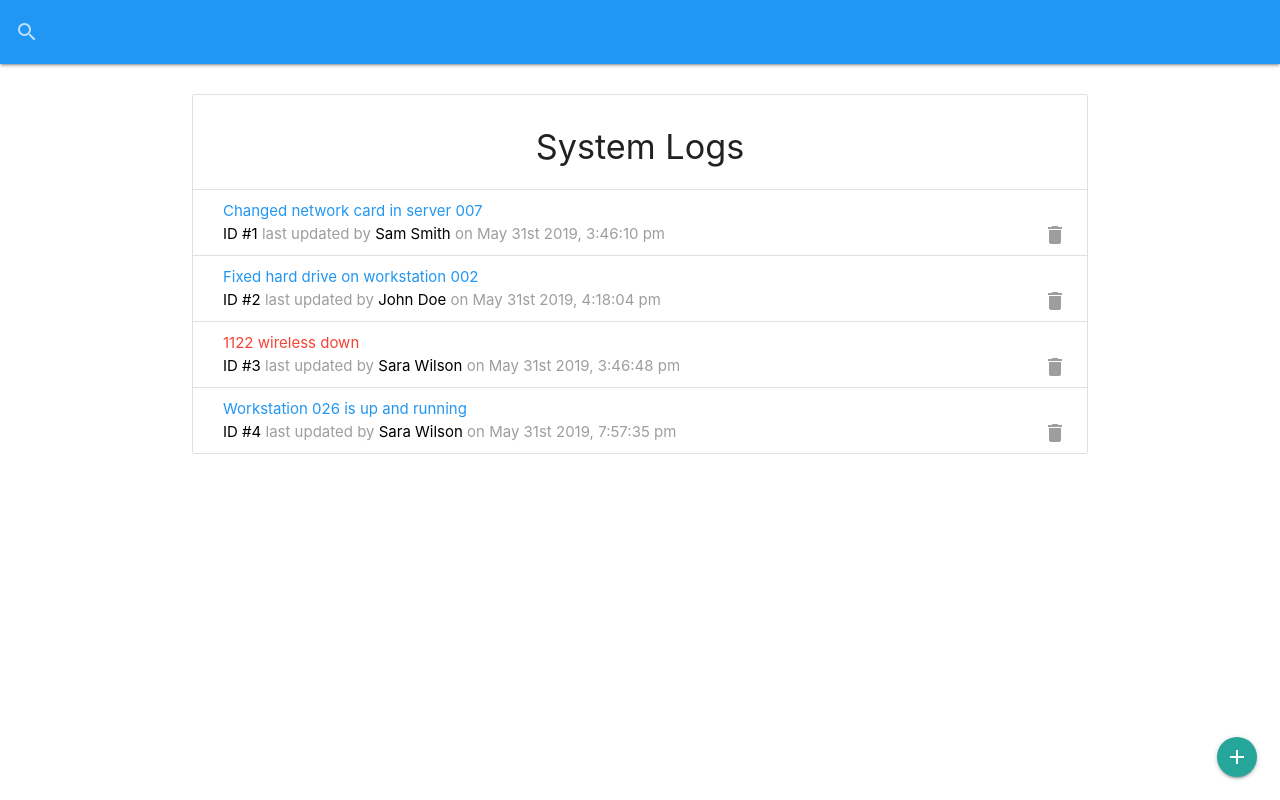
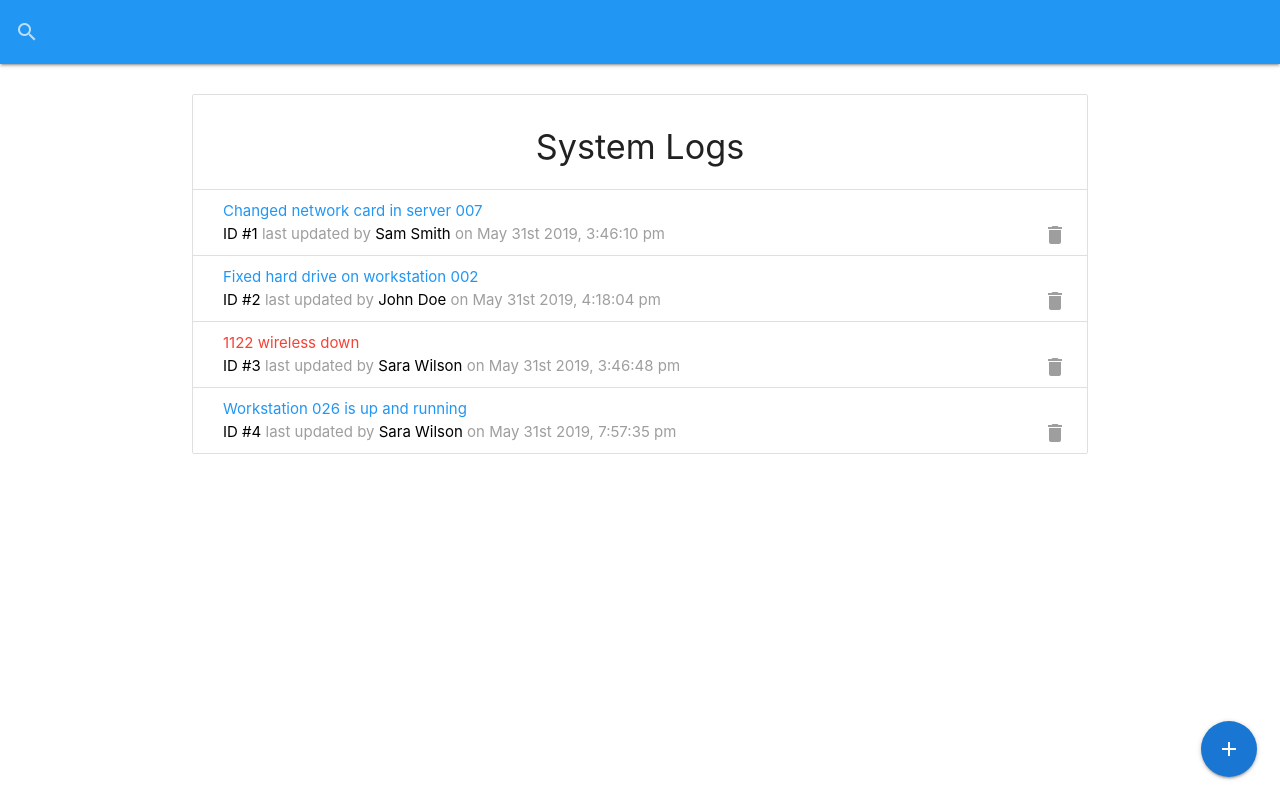
Before and after one commit to WilsonNet/it-logger, a React (Create React App) app: page / in a window 1280 px wide. Built offline with nearby package versions, Linux system fonts and the light colour scheme; data requests are answered from the project's data file.

Commit message:
Fixed button

```diff
--- a/src/components/layout/AddBtn.js
+++ b/src/components/layout/AddBtn.js
@@ -5,7 +5,7 @@ const AddBtn = () => {
     <div className="fixed-action-btn">
       <a
         href="#add-log-modal"
-        className="btn-floating btn-large-blue-darken-2 modal-trigger"
+        className="btn-floating btn-large blue darken-2 modal-trigger"
       >
         <i className="large material-icons">add</i>
       </a>
```
